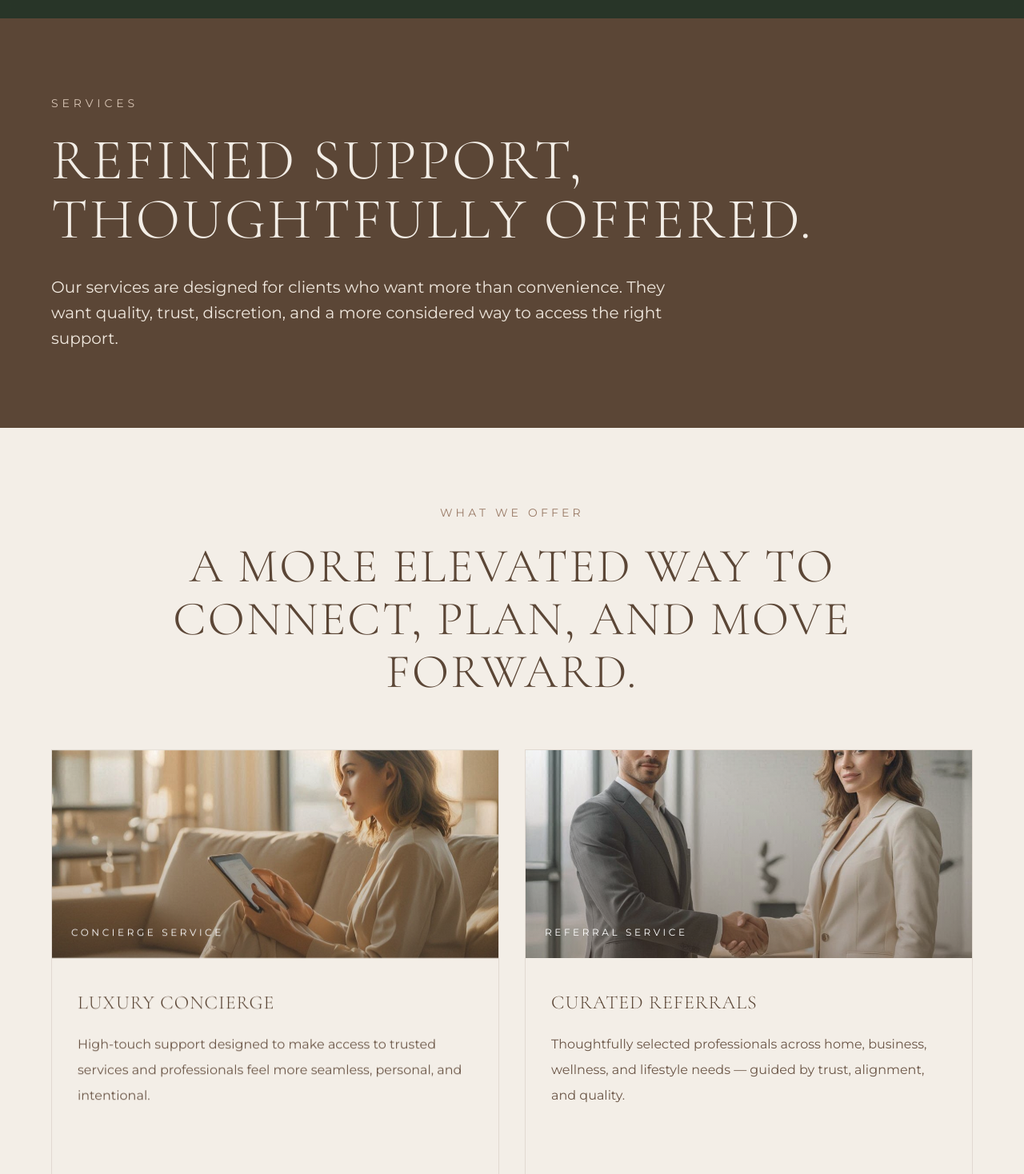
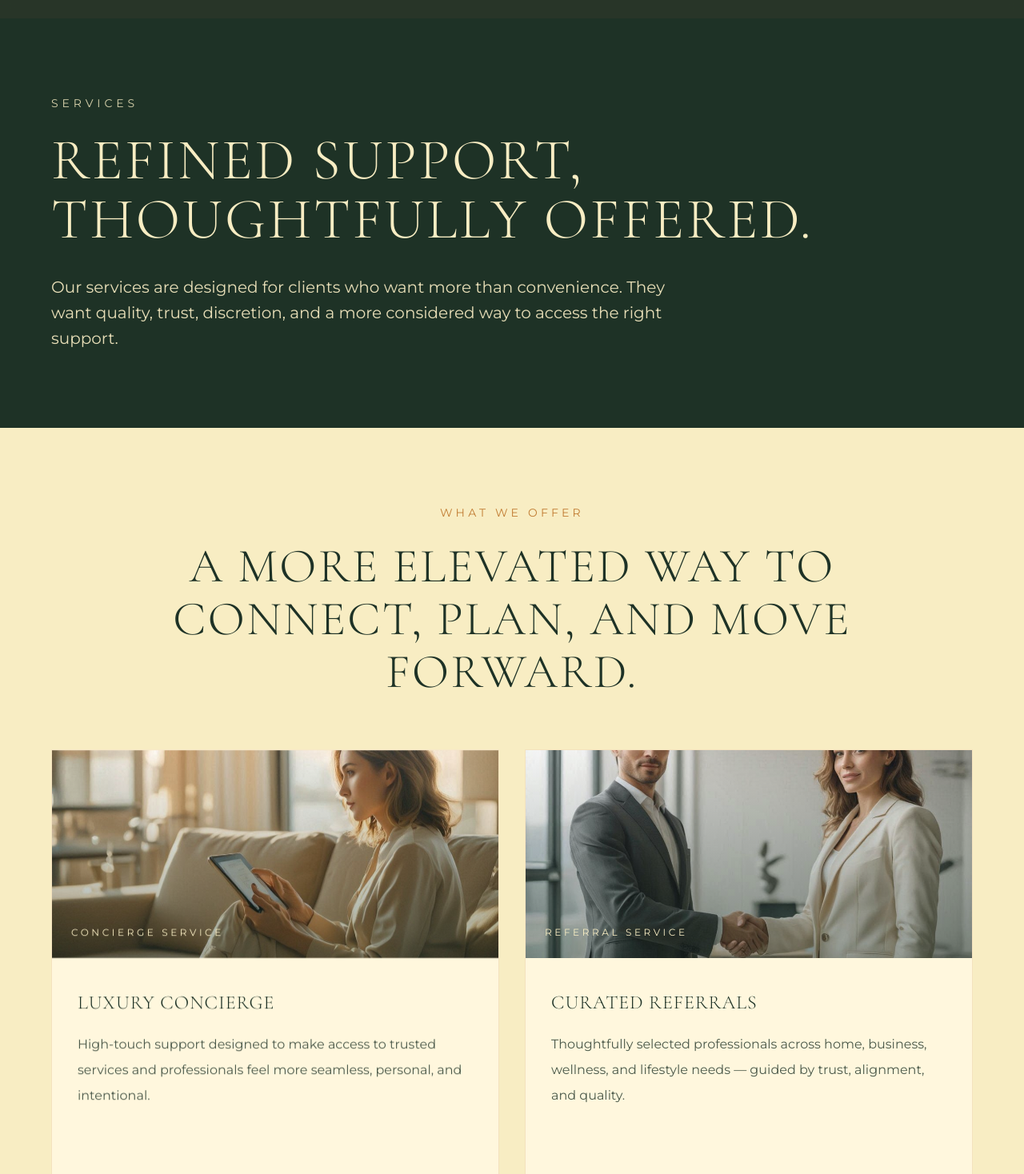
Before and after one commit to laurenabigailparker/pmp-inc-website, a Next.js app: page /services in a window 1280 px wide. Shown: the part 42-1510 px from the top of the page at 80% size. Built offline with nearby package versions, Linux system fonts and the light colour scheme.

Commit message:
update network and services palette

```diff
--- a/app/services/page.tsx
+++ b/app/services/page.tsx
@@ -13,10 +13,10 @@ export default function ServicesPage() {
   };
 
   return (
-    <main className="bg-[#5b4636] text-[#f3eee7]">
-      <section className="bg-[#5b4636] px-5 py-16 sm:px-6 md:px-10 lg:px-16 lg:py-24">
+    <main className="bg-[#1E3226] text-[#F8EDC3]">
+      <section className="bg-[#1E3226] px-5 py-16 sm:px-6 md:px-10 lg:px-16 lg:py-24">
         <div className="mx-auto max-w-7xl">
-          <p className="text-sm uppercase tracking-[0.35em] text-[#d8c5b5]">
+          <p className="text-sm uppercase tracking-[0.35em] text-[#F8EDC3]/85">
             Services
           </p>
 
@@ -24,7 +24,7 @@ export default function ServicesPage() {
             Refined support, thoughtfully offered.
           </h1>
 
-          <p className="mt-8 max-w-3xl text-base leading-7 text-[#efe7dd] sm:text-lg sm:leading-8 md:text-xl">
+          <p className="mt-8 max-w-3xl text-base leading-7 text-[#F8EDC3]/92 sm:text-lg sm:leading-8 md:text-xl">
             Our services are designed for clients who want more than convenience.
             They want quality, trust, discretion, and a more considered way to
             access the right support.
@@ -32,9 +32,9 @@ export default function ServicesPage() {
         </div>
       </section>
 
-      <section className="bg-[#f3eee7] px-5 py-16 text-[#5b4636] sm:px-6 md:px-10 lg:px-16 lg:py-24">
+      <section className="bg-[#F8EDC3] px-5 py-16 text-[#1E3226] sm:px-6 md:px-10 lg:px-16 lg:py-24">
         <div className="mx-auto max-w-7xl">
-          <p className="text-center text-sm uppercase tracking-[0.3em] text-[#9a7b67]">
+          <p className="text-center text-sm uppercase tracking-[0.3em] text-[#C27E35]">
             What We Offer
           </p>
 
@@ -47,10 +47,10 @@ export default function ServicesPage() {
               <Reveal key={service.slug} delay={index * 120}>
                 <Link
                   href={`/services/${service.slug}`}
-                  className={`group block overflow-hidden border bg-[#f3eee7] transition duration-500 hover:-translate-y-1 hover:shadow-[0_18px_40px_rgba(91,70,54,0.08)] ${
+                  className={`group block overflow-hidden border bg-[#fff7dd] transition duration-500 hover:-translate-y-1 hover:shadow-[0_18px_40px_rgba(0,0,0,0.10)] ${
                     service.slug === "digital-presence"
-                      ? "border-[#9a7b67] ring-1 ring-[rgba(154,123,103,0.18)]"
-                      : "border-[rgba(91,70,54,0.12)]"
+                      ? "border-[#C27E35] ring-1 ring-[rgba(194,126,53,0.18)]"
+                      : "border-[rgba(194,126,53,0.18)]"
                   }`}
                 >
                   <div className="relative h-[220px] w-full overflow-hidden sm:h-[240px] md:h-[260px]">
@@ -61,11 +61,11 @@ export default function ServicesPage() {
                       className="object-cover transition duration-700 group-hover:scale-105"
                     />
 
-                    <div className="absolute inset-0 bg-[linear-gradient(to_top,rgba(91,70,54,0.45),rgba(243,238,231,0.05))]" />
+                    <div className="absolute inset-0 bg-[linear-gradient(to_top,rgba(30,50,38,0.4),rgba(248,237,195,0.04))]" />
 
                     <div className="absolute bottom-0 left-0 right-0 p-5 sm:p-6">
                       <p
-                        className={`text-xs uppercase tracking-[0.3em] text-white ${
+                        className={`text-xs uppercase tracking-[0.3em] text-[#F8EDC3] ${
                           service.slug === "digital-presence" ? "font-semibold" : ""
                         }`}
                       >
@@ -75,15 +75,15 @@ export default function ServicesPage() {
                   </div>
 
                   <div className="px-6 py-8 sm:px-8 sm:py-10">
-                    <h3 className="text-xl font-light uppercase tracking-[0.04em] text-[#5b4636] sm:text-2xl">
+                    <h3 className="text-xl font-light uppercase tracking-[0.04em] text-[#1E3226] sm:text-2xl">
                       {service.title}
                     </h3>
 
-                    <p className="mt-5 leading-7 text-[#6b5647] sm:leading-8">
+                    <p className="mt-5 leading-7 text-[#1E3226]/80 sm:leading-8">
                       {service.shortText}
                     </p>
 
-                    <p className="mt-8 text-sm uppercase tracking-[0.22em] text-[#9a7b67] opacity-0 transition duration-300 group-hover:opacity-100">
+                    <p className="mt-8 text-sm uppercase tracking-[0.22em] text-[#C27E35] opacity-0 transition duration-300 group-hover:opacity-100">
                       View Details
                     </p>
                   </div>
@@ -94,9 +94,9 @@ export default function ServicesPage() {
         </div>
       </section>
 
-      <section className="bg-[#5b4636] px-5 py-16 sm:px-6 md:px-10 lg:px-16 lg:py-24">
-        <div className="mx-auto max-w-7xl border border-[rgba(243,238,231,0.12)] px-6 py-12 sm:px-8 sm:py-14 md:px-12 lg:px-16 lg:py-20">
-          <p className="text-sm uppercase tracking-[0.3em] text-[#d8c5b5]">
+      <section className="bg-[#6F7D7B] px-5 py-16 text-[#F8EDC3] sm:px-6 md:px-10 lg:px-16 lg:py-24">
+        <div className="mx-auto max-w-7xl border border-[rgba(248,237,195,0.16)] px-6 py-12 sm:px-8 sm:py-14 md:px-12 lg:px-16 lg:py-20">
+          <p className="text-sm uppercase tracking-[0.3em] text-[#CCB363]">
             Private Inquiry
           </p>
 
@@ -104,7 +104,7 @@ export default function ServicesPage() {
             Ready to find the right fit?
           </h2>
 
-          <p className="mt-6 max-w-2xl text-base leading-7 text-[#efe7dd] sm:text-lg sm:leading-8">
+          <p className="mt-6 max-w-2xl text-base leading-7 text-[#F8EDC3]/92 sm:text-lg sm:leading-8">
             Whether you need one trusted introduction or broader concierge-style
             guidance, PMP Inc is here to help direct the next step.
           </p>
@@ -112,21 +112,21 @@ export default function ServicesPage() {
           <div className="mt-10 flex flex-col gap-4 sm:flex-row">
             <Link
               href="/contact"
-              className="inline-flex items-center justify-center bg-[#f3eee7] px-8 py-4 text-sm font-medium uppercase tracking-[0.22em] text-[#5b4636] transition hover:bg-[#e9dfd4] sm:px-10"
+              className="inline-flex items-center justify-center bg-[#CCB363] px-8 py-4 text-sm font-medium uppercase tracking-[0.22em] text-[#1E3226] transition hover:bg-[#F8EDC3] sm:px-10"
             >
               Contact Us
             </Link>
 
             <Link
               href="/network"
-              className="inline-flex items-center justify-center border border-[#f3eee7] px-8 py-4 text-sm font-medium uppercase tracking-[0.22em] text-[#f3eee7] transition hover:bg-[#f3eee7] hover:text-[#5b4636] sm:px-10"
+              className="inline-flex items-center justify-center border border-[#CCB363] px-8 py-4 text-sm font-medium uppercase tracking-[0.22em] text-[#F8EDC3] transition hover:bg-[#CCB363] hover:text-[#1E3226] sm:px-10"
             >
               Explore Network
             </Link>
 
             <Link
               href="/checkout"
-              className="inline-flex items-center justify-center border border-[#f3eee7] px-8 py-4 text-sm font-medium uppercase tracking-[0.22em] text-[#f3eee7] transition hover:bg-[#f3eee7] hover:text-[#5b4636] sm:px-10"
+              className="inline-flex items-center justify-center border border-[#CCB363] px-8 py-4 text-sm font-medium uppercase tracking-[0.22em] text-[#F8EDC3] transition hover:bg-[#CCB363] hover:text-[#1E3226] sm:px-10"
             >
               Continue to Checkout
             </Link>
```
Also changed, not shown: app/network/page.tsx (+24 -24 lines).
